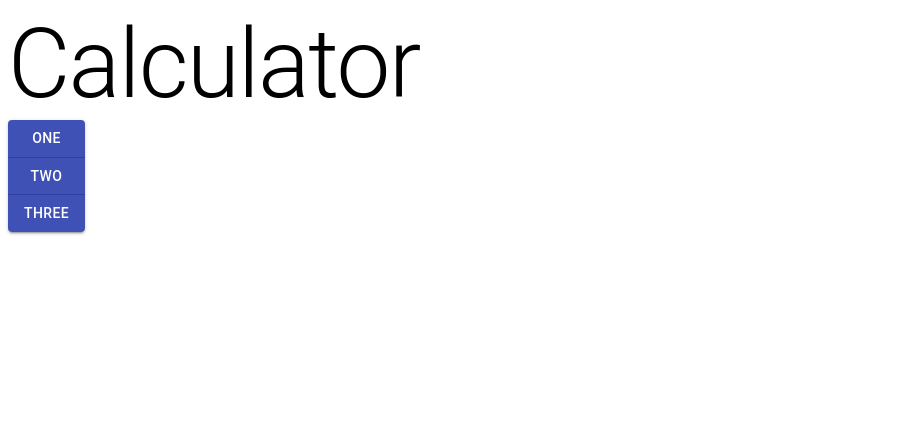
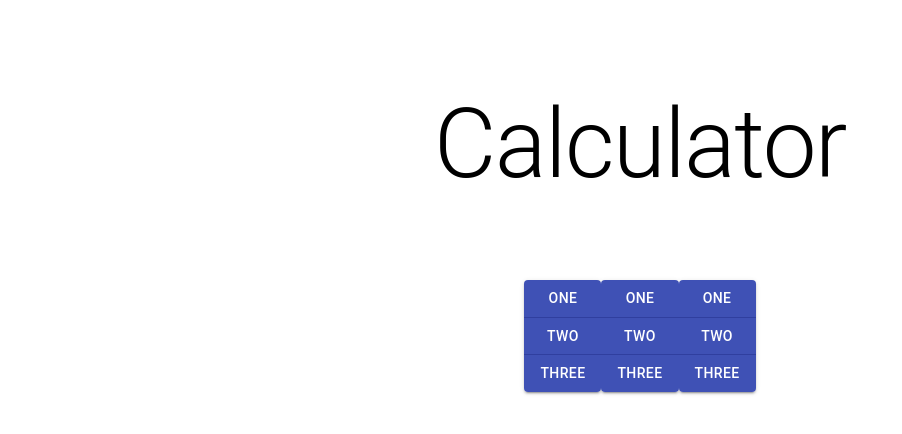
Before and after one commit to tsinmoua/Calculator, a React (Create React App) app: page / in a window 1280 px wide. Shown: the top 434 px of the page, without its empty margins (0-902 px from the left). Built offline with nearby package versions, Linux system fonts and the light colour scheme.

Commit message:
Added styles to header

```diff
--- a/src/App.js
+++ b/src/App.js
@@ -2,13 +2,32 @@ import React from 'react'
 import Buttons from './components/Buttons'
 import Header from './components/Header'
 
+import { Grid, makeStyles } from '@material-ui/core';
+
 function App() {
+
+  const useStyles = makeStyles({
+    numbers: {
+      marginLeft: 'auto'
+    }
+  })
+
+  const classes = useStyles();
+
   return (
     <div>
       <Header
         title="Calculator"
       />
-      <Buttons />
+      <Grid
+        container
+        alignContent='center'
+        justify='center'
+      >
+        <Buttons />
+        <Buttons />
+        <Buttons />
+      </Grid>
     </div>
   );
 }
--- a/src/components/Header.js
+++ b/src/components/Header.js
@@ -1,10 +1,23 @@
 import React from "react"
-import { Typography } from "@material-ui/core"
+import { makeStyles, Typography } from "@material-ui/core"
 
 const Header = ({ title }) => {
+
+    const useStyles = makeStyles({
+        title: {
+            padding: '5rem 0'
+        }
+    })
+
+    const classes = useStyles();
+
     return (
         <div>
-            <Typography variant='h1'>
+            <Typography
+                variant='h1'
+                align='center'
+                className={classes.title}
+            >
                 {title}
             </Typography>
         </div>
```
